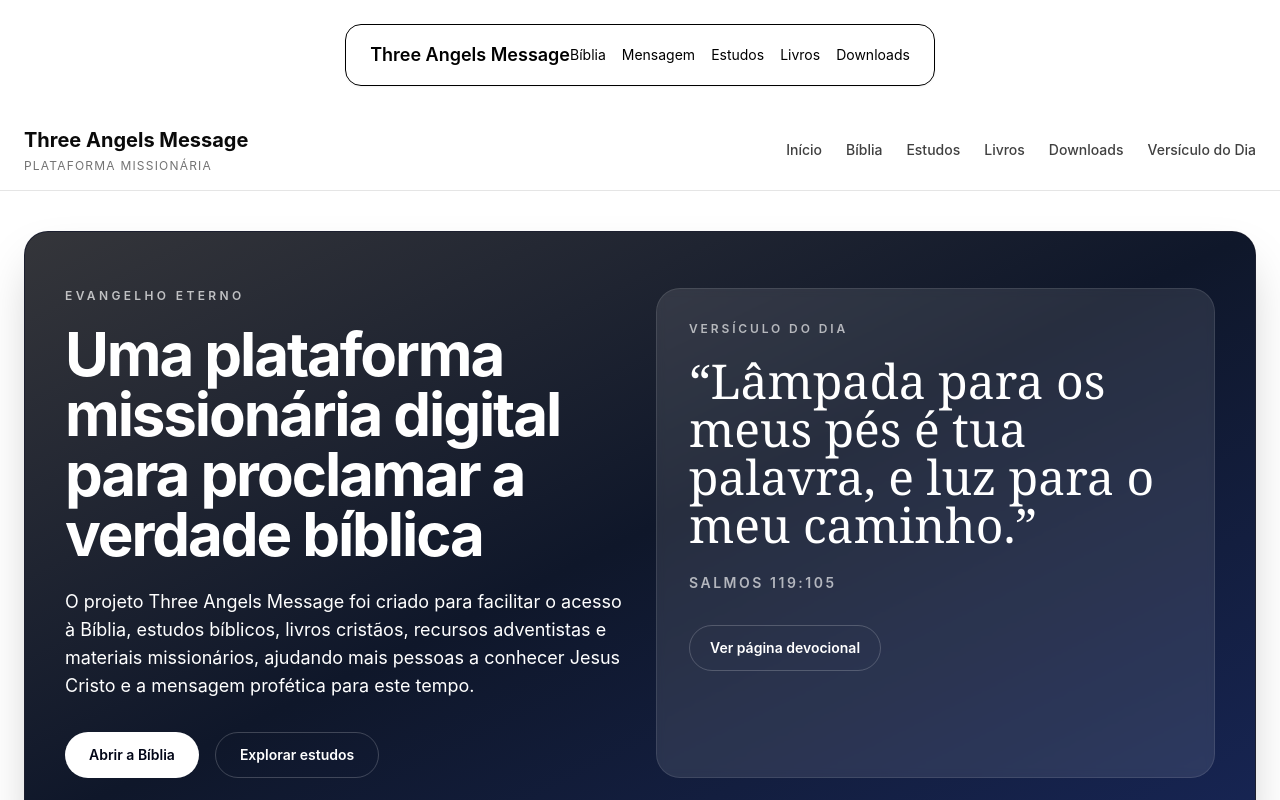
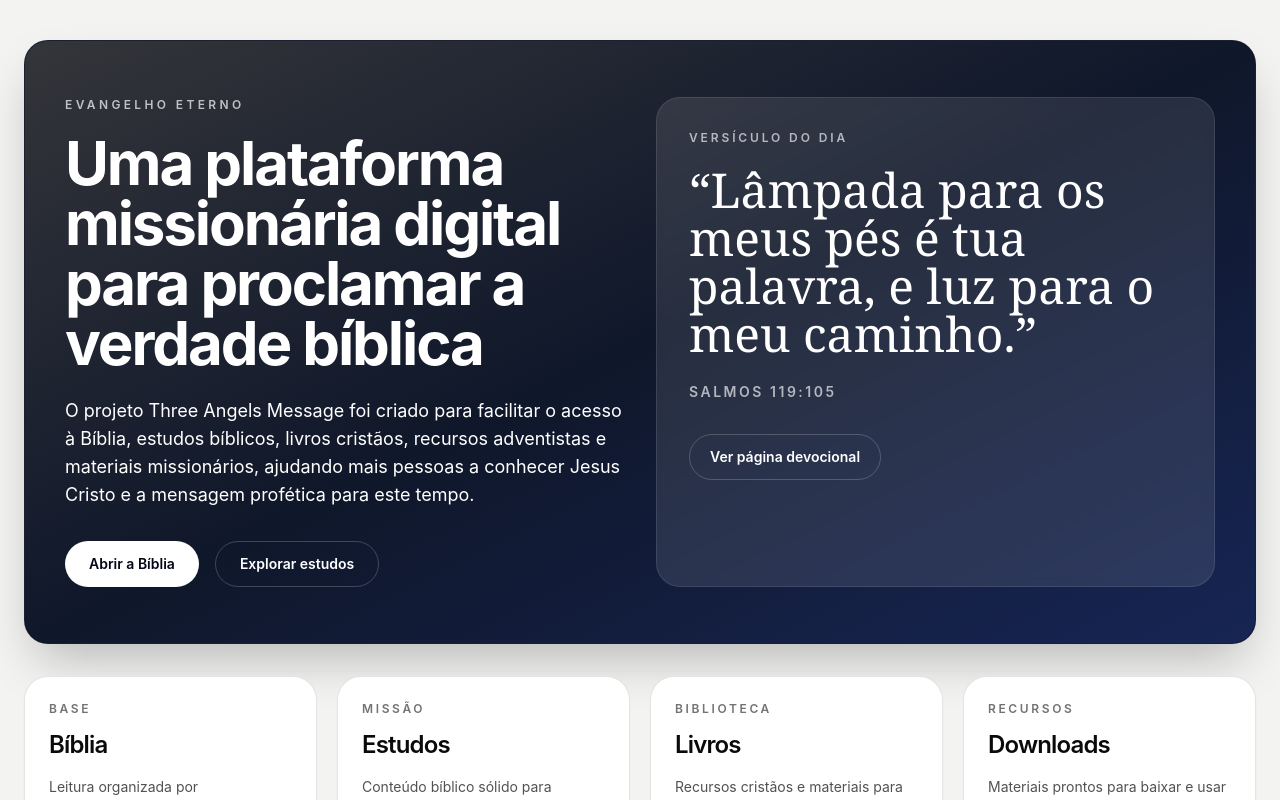
Before and after one commit to eliaslicojicacoma-spec/three-message-agels, a Next.js app: page / in a window 1280 px wide. Shown: the top 800 px of the page. Built offline with nearby package versions, Linux system fonts and the light colour scheme.

Commit message:
fix: rebuild clean root layout

```diff
--- a/src/app/layout.tsx
+++ b/src/app/layout.tsx
@@ -1,83 +1,21 @@
-import SiteHeader from "@/components/navigation/site-header";
-import "./globals.css";
-import type { Metadata } from "next";
-import type { ReactNode } from "react";
-import Header from "@/components/layout/header";
-import Footer from "@/components/layout/footer";
-
-const siteUrl = "https://three-angels-message.vercel.app";
-const siteTitle = "Three Angels Message";
-const siteDescription =
-  "Plataforma missionária digital para Bíblia, estudos bíblicos, livros cristãos, downloads e mensagem dos três anjos.";
+import "./globals.css"
+import type { Metadata } from "next"
 
 export const metadata: Metadata = {
-  metadataBase: new URL(siteUrl),
-  title: {
-    default: siteTitle,
-    template: `%s | ${siteTitle}`,
-  },
-  description: siteDescription,
-  applicationName: siteTitle,
-  keywords: [
-    "Bíblia",
-    "estudos bíblicos",
-    "mensagem dos três anjos",
-    "evangelho eterno",
-    "livros cristãos",
-    "recursos adventistas",
-    "Apocalipse 14",
-    "plataforma missionária",
-  ],
-  authors: [{ name: "Elias Licoji Cacoma" }],
-  creator: "Elias Licoji Cacoma",
-  publisher: "Three Angels Message",
-  manifest: "/manifest.json",
-  alternates: {
-    canonical: "/",
-  },
-  openGraph: {
-    type: "website",
-    url: siteUrl,
-    title: siteTitle,
-    description: siteDescription,
-    siteName: siteTitle,
-    images: [
-      {
-        url: "/preview.jpg",
-        width: 1200,
-        height: 630,
-        alt: "Three Angels Message",
-      },
-    ],
-  },
-  twitter: {
-    card: "summary_large_image",
-    title: siteTitle,
-    description: siteDescription,
-    images: ["/preview.jpg"],
-  },
-  icons: {
-    icon: "/favicon.ico",
-    apple: "/favicon.ico",
-    shortcut: "/favicon.ico",
-  }
-};
+  title: "Three Angels Message",
+  description: "Plataforma missionária digital com Bíblia, estudos e recursos cristãos.",
+}
 
 export default function RootLayout({
   children,
 }: {
-  children: ReactNode;
+  children: React.ReactNode
 }) {
   return (
     <html lang="pt">
-      <body className="min-h-screen bg-[var(--bg)] text-[var(--fg)]">
-        <div className="flex min-h-screen flex-col">
-          <Header />
-          <div className="flex-1"><SiteHeader />
-        {children}</div>
-          <Footer />
-        </div>
+      <body>
+        {children}
       </body>
     </html>
-  );
+  )
 }
```
